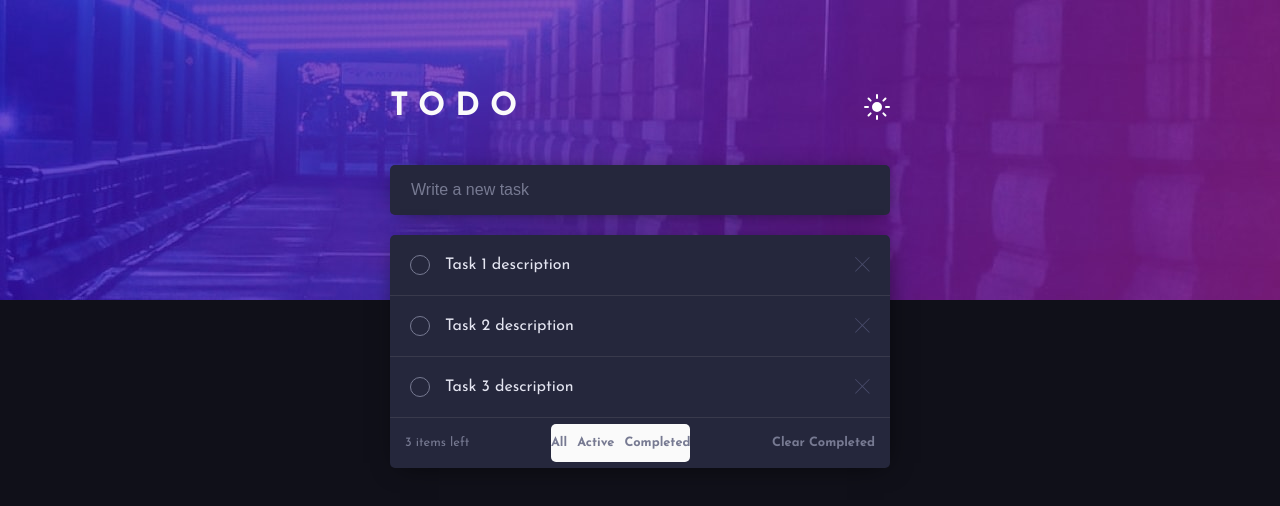
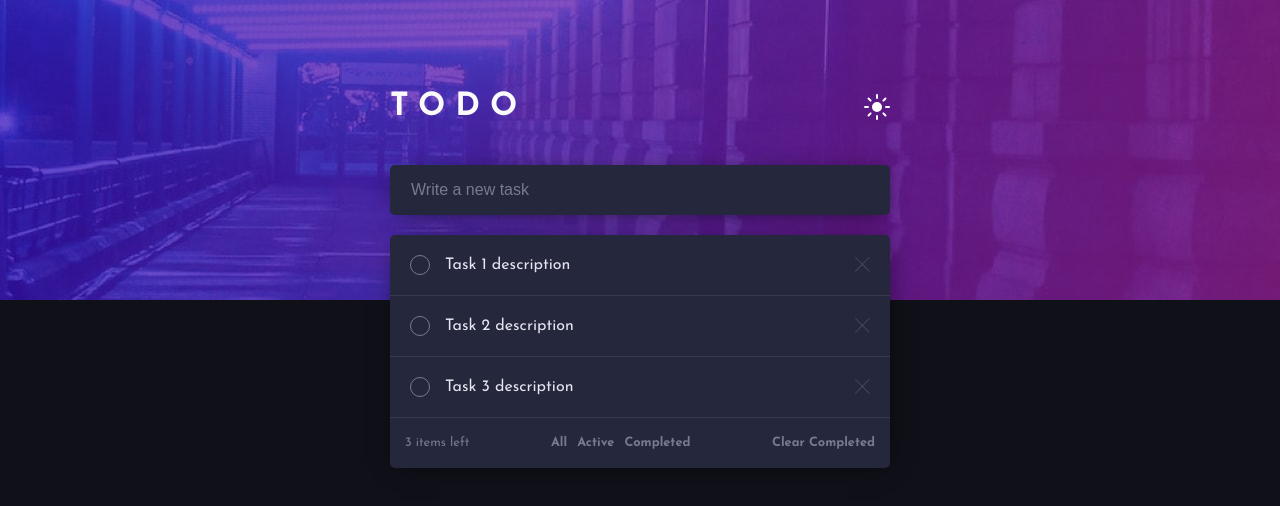
Before and after one commit to DavidSRV/TodoManagment, a React (Create React App) app: page / in a window 1280 px wide. Shown: the top 506 px of the page. Built offline with nearby package versions, Linux system fonts and the light colour scheme; the HTML template or start-up script is replaced by a standard one.

Commit message:
Se termina proyecto

```diff
--- a/src/components/TaskList.jsx
+++ b/src/components/TaskList.jsx
@@ -70,7 +70,7 @@ function TaskList({filter, handleFilterCompleted, handleFilterActive, handleFilt
       )}
       <div className="inputs__container">
         <p className="inputs__taskLength">{`${filter.length} items left`}</p>
-        <div className={`inputs__state`}>
+        <div className={`inputs__state ${darkMode ? "--darkMode" : ""}`}>
           <p
             className={`inputs__all ${darkMode ? "--darkMode" : ""}`}
             onClick={handleFilterAll}
```
Also changed, not shown: package.json (+6 -1 lines), 1 other file (tests, documents, lock files or other folders).
